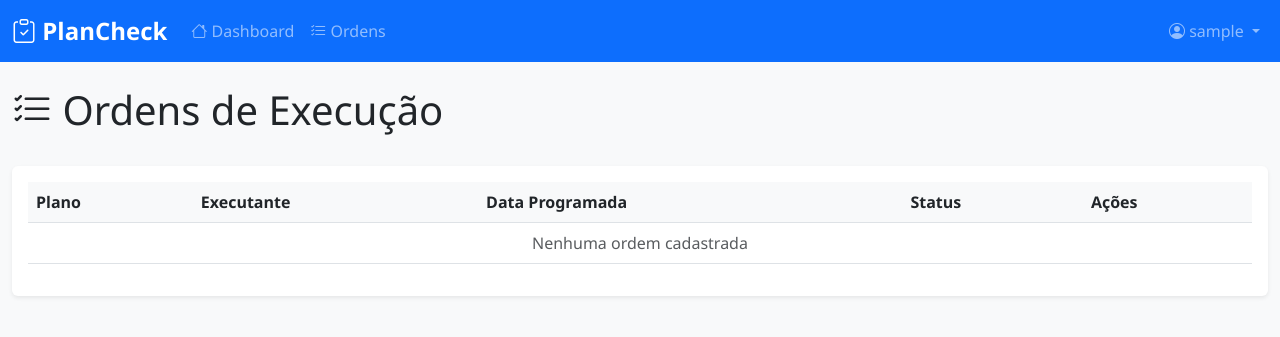
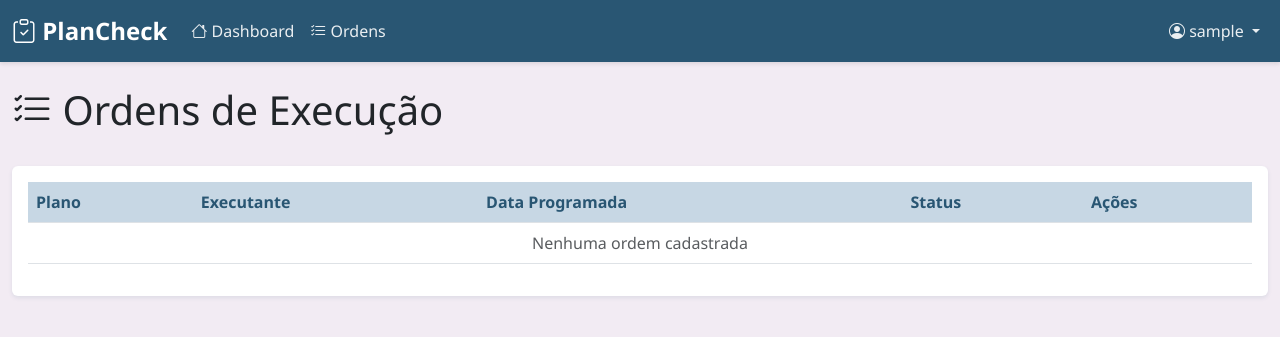
Before and after one commit to jcsouzadev/PlanCheck, a Flask app: page /ordens in a window 1280 px wide. Shown: the top 337 px of the page. Run offline with Flask 3, Linux system fonts and the light colour scheme; the visitor is signed in with stand-in values (Sample User, id 1); data comes from the database, SQL or seed files in the repository; data that the repository does not hold is empty.

Commit message:
Update project's color scheme with a new palette
Update the CSS stylesheet to incorporate a new color palette, defining new CSS variables for primary, secondary, accent, and background colors, and applying them across various UI elements such as the navbar, cards, tables, buttons, and alerts.

Replit-Commit-Author: Agent
Replit-Commit-Session-Id: 4f882a3d-8ae1-42ec-80e5-675a41a13642
Replit-Commit-Checkpoint-Type: intermediate_checkpoint
Replit-Commit-Screenshot-Url: https://storage.googleapis.com/screenshot-production-us-central1/cc179dff-f5f1-4a30-a98d-f458b5e00ebe/4f882a3d-8ae1-42ec-80e5-675a41a13642/cSI3NL8

```diff
--- a/static/css/style.css
+++ b/static/css/style.css
@@ -1,46 +1,109 @@
+/* Paleta de Cores - Pentire Cool Summer Day */
+:root {
+    --primary-color: #295673;      /* Azul petróleo escuro */
+    --secondary-color: #C7D7E4;    /* Azul claro acinzentado */
+    --accent-color: #7AAD6B;       /* Verde suave */
+    --bg-light: #F2EBF3;           /* Lavanda muito claro */
+    --bg-white: #ffffff;
+    --text-dark: #2c3e50;
+    --border-color: #C7D7E4;
+}
+
 body {
     font-family: 'Segoe UI', Tahoma, Geneva, Verdana, sans-serif;
-    background-color: #f8f9fa;
+    background-color: var(--bg-light);
+}
+
+/* Navbar */
+.navbar {
+    background-color: var(--primary-color) !important;
+    box-shadow: 0 2px 4px rgba(0, 0, 0, 0.1);
 }
 
 .navbar-brand {
     font-weight: bold;
     font-size: 1.5rem;
+    color: white !important;
 }
 
+.navbar .nav-link {
+    color: rgba(255, 255, 255, 0.9) !important;
+}
+
+.navbar .nav-link:hover {
+    color: white !important;
+}
+
+/* Cards */
 .card {
     border: none;
-    box-shadow: 0 0.125rem 0.25rem rgba(0, 0, 0, 0.075);
+    box-shadow: 0 0.125rem 0.25rem rgba(41, 86, 115, 0.1);
     margin-bottom: 1rem;
+    background-color: var(--bg-white);
 }
 
 .card-header {
-    background-color: #f8f9fa;
-    border-bottom: 2px solid #dee2e6;
-}
-
-.table th {
-    background-color: #f8f9fa;
+    background-color: var(--secondary-color);
+    border-bottom: 2px solid var(--border-color);
+    color: var(--primary-color);
     font-weight: 600;
 }
 
-.accordion-button:not(.collapsed) {
-    background-color: #e7f1ff;
-    color: #0c63e4;
+/* Tabelas */
+.table th {
+    background-color: var(--secondary-color);
+    font-weight: 600;
+    color: var(--primary-color);
 }
 
+/* Botões Primários */
+.btn-primary {
+    background-color: var(--primary-color);
+    border-color: var(--primary-color);
+}
+
+.btn-primary:hover {
+    background-color: #1e4456;
+    border-color: #1e4456;
+}
+
+/* Botões de Sucesso */
+.btn-success {
+    background-color: var(--accent-color);
+    border-color: var(--accent-color);
+}
+
+.btn-success:hover {
+    background-color: #659957;
+    border-color: #659957;
+}
+
+/* Accordion */
+.accordion-button:not(.collapsed) {
+    background-color: var(--secondary-color);
+    color: var(--primary-color);
+}
+
+.accordion-button:focus {
+    border-color: var(--primary-color);
+    box-shadow: 0 0 0 0.25rem rgba(41, 86, 115, 0.25);
+}
+
+/* Itens de Inspeção */
 .item-inspecao {
     transition: all 0.3s ease;
+    background-color: var(--bg-white);
 }
 
 .item-inspecao.border-success {
-    border-left: 4px solid #28a745 !important;
+    border-left: 4px solid var(--accent-color) !important;
 }
 
 .item-inspecao.border-danger {
     border-left: 4px solid #dc3545 !important;
 }
 
+/* Campos de Não Conformidade */
 .nao-conformidade-fields {
     background-color: #fff3cd;
     padding: 15px;
@@ -48,13 +111,70 @@ body {
     border-left: 4px solid #ffc107;
 }
 
+/* Badges */
+.badge.bg-primary {
+    background-color: var(--primary-color) !important;
+}
+
+.badge.bg-success {
+    background-color: var(--accent-color) !important;
+}
+
+/* Links */
+a {
+    color: var(--primary-color);
+}
+
+a:hover {
+    color: #1e4456;
+}
+
+/* Inputs com foco */
+.form-control:focus,
+.form-select:focus {
+    border-color: var(--primary-color);
+    box-shadow: 0 0 0 0.25rem rgba(41, 86, 115, 0.25);
+}
+
+/* Botões com animação */
 .btn {
     transition: all 0.2s ease;
 }
 
 .btn:hover {
     transform: translateY(-2px);
-    box-shadow: 0 4px 8px rgba(0, 0, 0, 0.1);
+    box-shadow: 0 4px 8px rgba(41, 86, 115, 0.2);
+}
+
+/* Alertas customizados */
+.alert-info {
+    background-color: var(--secondary-color);
+    border-color: var(--primary-color);
+    color: var(--primary-color);
+}
+
+/* Dashboard cards */
+.dashboard-card {
+    border-left: 4px solid var(--primary-color);
+}
+
+.dashboard-card.success {
+    border-left-color: var(--accent-color);
+}
+
+.dashboard-card.warning {
+    border-left-color: #ffc107;
+}
+
+/* Validação de medição */
+.medicao-valid {
+    border: 2px solid var(--accent-color) !important;
+    background-color: rgba(122, 173, 107, 0.1);
+}
+
+.medicao-invalid {
+    border: 2px solid #ffc107 !important;
+    background-color: rgba(255, 193, 7, 0.1);
 }
 
 @media print {
```
Also changed, not shown: attached_assets/AdobeColor-Pentire Cool Summer Day_1759794942722.jpeg (added).
